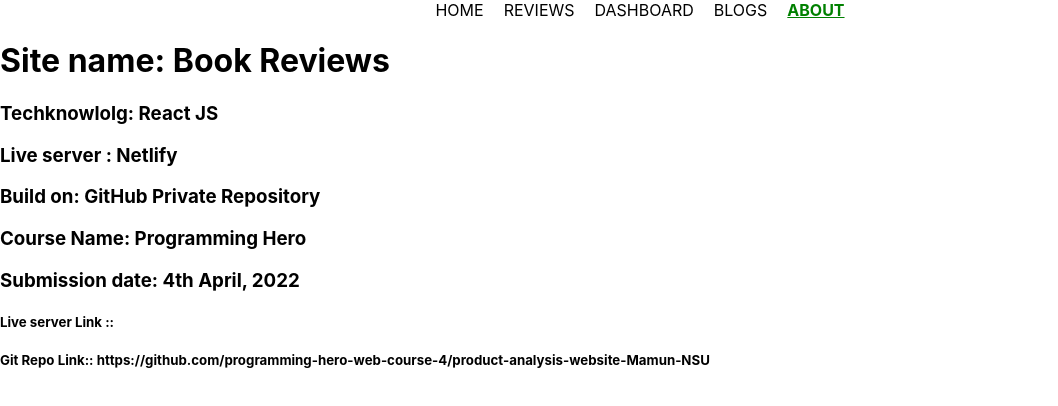
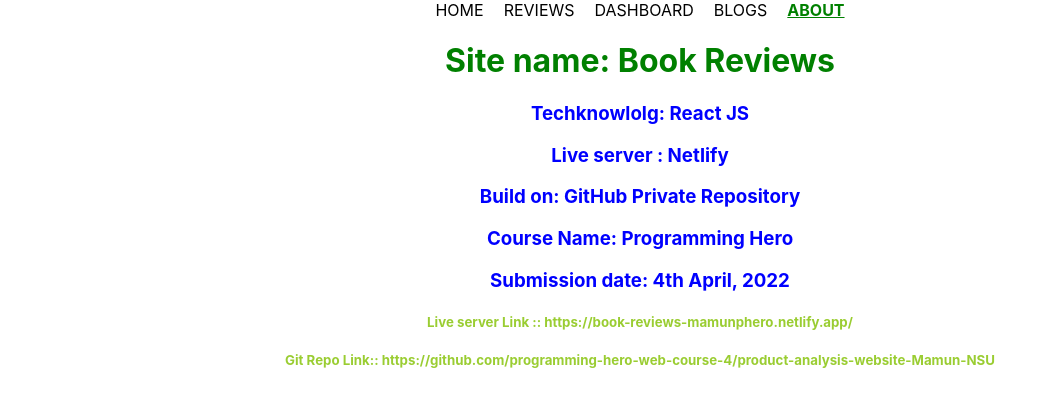
Before and after one commit to Mamun-NSU/famous-books, a React (Create React App) app: page /about in a window 1280 px wide. Shown: the top 406 px of the page, without its empty margins (0-1058 px from the left). Built offline with nearby package versions, Linux system fonts and the light colour scheme.

Commit message:
final update successfully

```diff
--- a/src/components/About/About.css
+++ b/src/components/About/About.css
@@ -0,0 +1,16 @@
+.about-container {
+    padding: auto;
+    text-align: center;
+}
+
+.about-container h1 {
+    color: green;
+}
+
+.about-container h3 {
+    color: blue;
+}
+
+.about-container h5 {
+    color: yellowgreen;
+}
--- a/src/components/About/About.js
+++ b/src/components/About/About.js
@@ -3,14 +3,14 @@
 
 const About = () => {
   return (
-    <div>
+    <div className="about-container">
       <h1>Site name: Book Reviews</h1>
       <h3>Techknowlolg: React JS</h3>
       <h3>Live server : Netlify</h3>
       <h3>Build on: GitHub Private Repository</h3>
       <h3>Course Name: Programming Hero</h3>
       <h3>Submission date: 4th April, 2022</h3>
-      <h5>Live server Link :: </h5>
+      <h5>Live server Link :: https://book-reviews-mamunphero.netlify.app/</h5>
       <h5>Git Repo Link:: https://github.com/programming-hero-web-course-4/product-analysis-website-Mamun-NSU</h5>
     </div>
   );
--- a/src/components/Dashboard/Dashboard.css
+++ b/src/components/Dashboard/Dashboard.css
@@ -1,12 +1,17 @@
-
-/* .dashboard-container{
-    display: flex;
-    text-align: center;
-    justify-content: space-around;
-    align-items: center;
-} */
-.dashboard-container{
+.dashboard-container {
     display: grid;
     grid-template-columns: repeat(2, 1fr);
     grid-gap: 10px;
 }
+
+@media screen and (max-width: 1100px) {
+    .dashboard-container {
+        grid-template-columns: repeat(1, 1fr);
+    }
+}
+
+/* @media screen and (max-width: 767px) {
+    .dashboard-container {
+        grid-template-columns: repeat(1, 1fr);
+    }
+} */
--- a/src/components/MyAreaChart/MyAreaChart.css
+++ b/src/components/MyAreaChart/MyAreaChart.css
@@ -0,0 +1,5 @@
+@media screen and (max-width: 767px) {
+    .area-chart {
+        width: 400px;
+    }
+}
--- a/src/components/MyAreaChart/MyAreaChart.js
+++ b/src/components/MyAreaChart/MyAreaChart.js
@@ -16,7 +16,7 @@
 const MyAreaChart = () => {
   const [infos, setInfos] = useData();
   return (
-    <div>
+    <div className="area-chart">
       <h1>AreaChart of investment and revenue against month</h1>
       <AreaChart
         width={730}
--- a/src/components/MyBarChart/MyBarChart.css
+++ b/src/components/MyBarChart/MyBarChart.css
@@ -0,0 +1,5 @@
+@media screen and (max-width: 767px) {
+    .bar-chart {
+        width: 400px;
+    }
+}
--- a/src/components/MyBarChart/MyBarChart.js
+++ b/src/components/MyBarChart/MyBarChart.js
@@ -15,7 +15,7 @@
 const MyBarChart = () => {
   const [infos, setInfos] = useData();
   return (
-    <div>
+    <div className="bar-chart">
       <h1>BarChart of investment and revenue against month</h1>
 
       <BarChart width={730} height={250} data={infos}>
--- a/src/components/MyLineChart/MyLineChart.css
+++ b/src/components/MyLineChart/MyLineChart.css
@@ -0,0 +1,5 @@
+@media screen and (max-width: 767px) {
+    .line-chart {
+        width: 400px;
+    }
+}
--- a/src/components/MyLineChart/MyLineChart.js
+++ b/src/components/MyLineChart/MyLineChart.js
@@ -13,7 +13,7 @@
 const MyLineChart = () => {
   const [infos, setInfos] = useData();
   return (
-    <div>
+    <div className="line-chart">
       <h1>LineChart of sell against month</h1>
       <LineChart width={500} height={200} data={infos}>
         {/* <Line dataKey={"investment"}></Line> */}
--- a/src/components/MyPieChart/MyPieChart.css
+++ b/src/components/MyPieChart/MyPieChart.css
@@ -0,0 +1,5 @@
+@media screen and (max-width: 767px) {
+    .pie-chart {
+        width: 400px;
+    }
+}
--- a/src/components/MyPieChart/MyPieChart.js
+++ b/src/components/MyPieChart/MyPieChart.js
@@ -8,7 +8,7 @@
   const [infos, setInfos] = useData();
 
   return (
-    <div>
+    <div className="pie-chart">
       <h1>PieChart of investment and revenue against month</h1>
 
       <PieChart width={730} height={250}>
--- a/src/components/Reviews/Reviews.css
+++ b/src/components/Reviews/Reviews.css
@@ -2,6 +2,17 @@
     display: grid;
     grid-template-columns: repeat(3, 1fr);
     grid-gap: 20px;
-
     padding: 20px;
 }
+
+@media screen and (max-width: 1100px) {
+    .review-container {
+        grid-template-columns: repeat(2, 1fr);
+    }
+}
+
+@media screen and (max-width: 767px) {
+    .review-container {
+        grid-template-columns: repeat(1, 1fr);
+    }
+}
```
Also changed, not shown: 1 other file (tests, documents, lock files or other folders).
